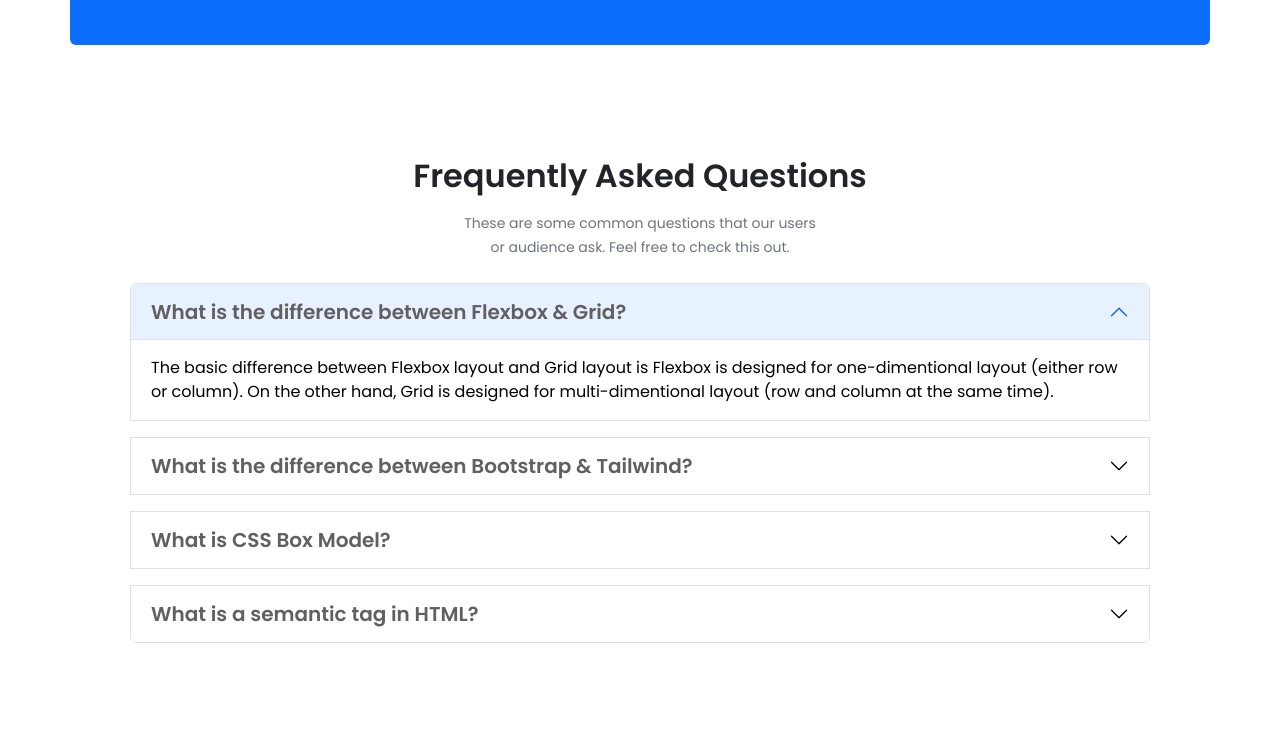
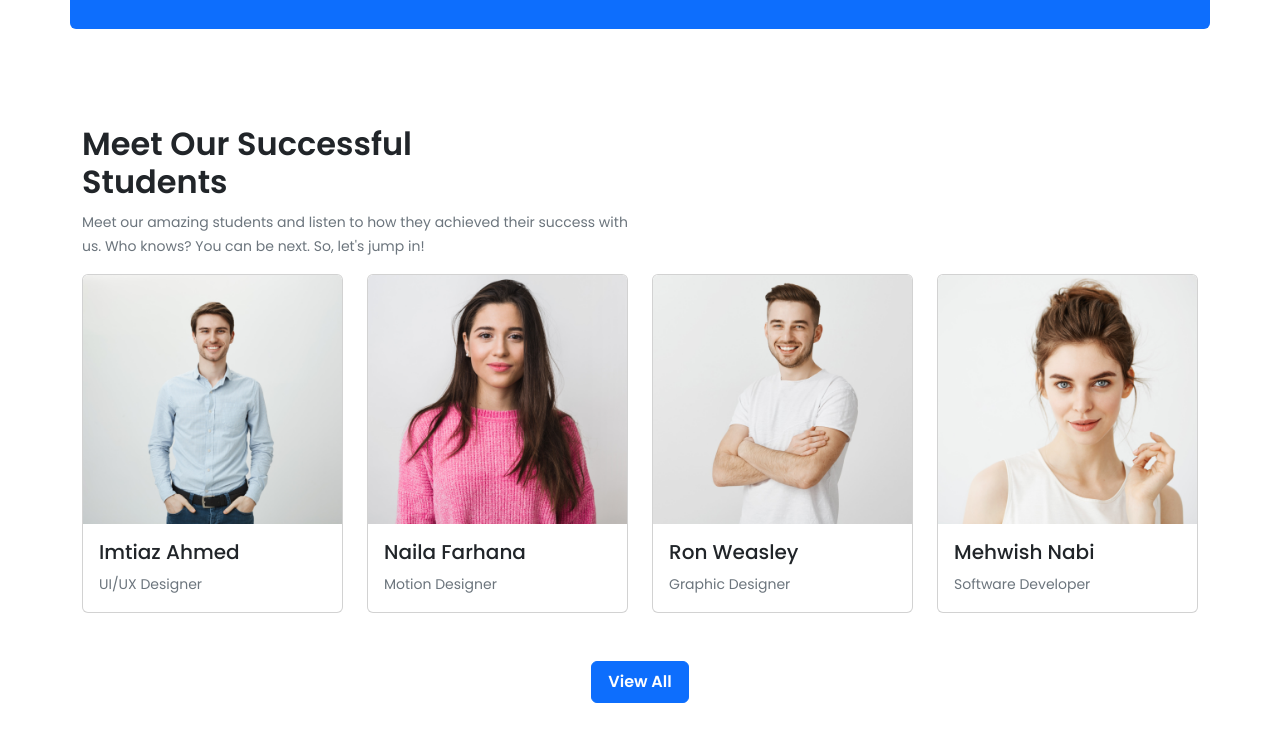
Before and after one commit to rakib099/edTech-website, a plain HTML site: page index.html in a window 1280 px wide. Shown: the part 2034-2776 px from the top of the page. Drawn offline with nearby package versions, Linux system fonts and the light colour scheme.

Commit message:
successful section added

```diff
--- a/css/style.css
+++ b/css/style.css
@@ -8,7 +8,7 @@ body {
 
 /* carousel */
 .carousel {
-    margin-bottom: 7rem;
+    margin-bottom: 6rem;
 }
 .carousel-item::before {
     content:"";
@@ -40,9 +40,23 @@ body {
 .modal-button:hover {
     background-color: rgb(255, 255, 255);
 }
+.modal-button:focus {
+    box-shadow: none;
+    background-color: #ffffff;
+}
 .modal-body p a {
     text-decoration: none;
 }
+.modal-footer .close-button:hover {
+    background-color: #F4F4F4;
+    color: blue;
+}
+
+/* Success Section */
+#sec-success {
+    margin-bottom: 6rem;
+}
+
 /* FAQ Section */
 #sec-faq {
     margin-bottom: 7.5rem;
--- a/index.html
+++ b/index.html
@@ -72,7 +72,7 @@
               <!-- Medium Device Title -->
               <h1 class="fw-semibold mb-md-4 mb-lg-5 d-none d-md-block d-lg-none">Fully-equipped Virtual Classrooms</h1>
               <!-- Smaller Device Title -->
-              <h5 class="fw-semibold mb-3 d-md-none">Get Started With Digital<br>Learning in a Fun Way</h5>
+              <h5 class="fw-semibold mb-3 d-md-none">Fully-equipped Virtual<br>Classrooms</h5>
               <p class="mb-lg-5 mb-md-4 d-none d-md-block">Elevate your learning experience on another level. Because learning not the old-fashioned stressful nowadays. Get connected with us and have the most fun & enjoyable way of learning.</p>
               <a href="#" class="btn btn-primary fw-semibold px-3 py-2 d-none d-md-inline">Get Started</a>
               <a href="#" class="btn btn-primary fs-6 fw-semibold px-2 d-md-none">Get Started</a>
@@ -84,7 +84,7 @@
               <h1 class="fw-semibold mb-md-4 mb-lg-5 d-none d-lg-block">Have The Power To Grow Your Career From Anywhere in The World</h1>
               <!-- Medium Device Title -->
               <h1 class="fw-semibold mb-md-4 mb-lg-5 d-none d-md-block d-lg-none">Grow Your Career From Anywhere in The World</h1>
-              <h5 class="fw-semibold mb-3 d-md-none">Get Started With Digital<br>Learning in a Fun Way</h5>
+              <h5 class="fw-semibold mb-3 d-md-none">Grow Your Career From<br>Anywhere in The World</h5>
               <p class="d-md-block d-none mb-lg-5 mb-md-4">You just need a computer and an internet connection to dive into our world of learning. We envision a world where anyone, anywhere has the power to transform their life through learning.</p>
               <a href="#" class="btn btn-primary fw-semibold px-3 py-2 d-none d-md-inline">Get Started</a>
               <a href="#" class="btn btn-primary fs-6 fw-semibold px-2 d-md-none">Get Started</a>
@@ -198,7 +198,7 @@
         <!-- <a href="#" class="btn btn-light px-3">Register Now</a> -->
 
         <!-- Button trigger modal -->
-        <button type="button" class="btn btn-light modal-button px-3 fw-bold text-primary" data-bs-toggle="modal" data-bs-target="#staticBackdrop">
+        <button type="button" class="btn btn-light modal-button px-4 py-2 fw-bold text-primary" data-bs-toggle="modal" data-bs-target="#staticBackdrop">
           Register Now
         </button>
 
@@ -215,12 +215,63 @@
                 <p>To enter our fun and digital world of learning, you must accept our <a href="#">Terms & Policy</a>.<br><br><span class="text-secondary">[Note: If you don't want to accept, please press the close button or click the cross button in the top right corner.]</span></p>
               </div>
               <div class="modal-footer">
-                <button type="button" class="btn btn-secondary" data-bs-dismiss="modal">Close</button>
-                <button type="button" class="btn btn-primary" data-bs-dismiss="modal">Accept</button>
+                <button type="button" class="btn btn-outline-primary close-button fw-semibold" data-bs-dismiss="modal">Close</button>
+                <button type="button" class="btn btn-primary fw-semibold" data-bs-dismiss="modal">Accept</button>
               </div>
             </div>
           </div>
         </div>
+      </div>
+    </section>
+
+    <!-- Successful Section -->
+    <section class="container" id="sec-success">
+      <div class="align-items-center align-items-md-start d-flex flex-column text-center text-md-start">
+        <h2 class="fw-bold mb-2">Meet Our Successful<br>Students</h2>
+        <p class="text-secondary w-50">
+          <small>Meet our amazing students and listen to how they achieved their success with us. Who knows? You can be next. So, let's jump in!</small>
+        </p>
+      </div>
+      <div class="profiles align-items-center d-flex flex-column">
+        <div class="row row-cols-1 row-cols-lg-4 row-cols-md-2 mb-4 mb-md-5 g-4">
+          <div class="col">
+            <div class="card">
+              <img src="images/student/student-1.png" alt="" class="card-img-top">
+              <div class="card-body">
+                <h5 class="card-title">Imtiaz Ahmed</h5>
+                <p class="card-text text-secondary fs-6"><small>UI/UX Designer</small></p>
+              </div>
+            </div>
+          </div>
+          <div class="col">
+            <div class="card">
+              <img src="images/student/student-2.png" alt="" class="card-img-top">
+              <div class="card-body">
+                <h5 class="card-title">Naila Farhana</h5>
+                <p class="card-text text-secondary fs-6"><small>Motion Designer</small></p>
+              </div>
+            </div>
+          </div>
+          <div class="col">
+            <div class="card">
+              <img src="images/student/student-3.png" alt="" class="card-img-top">
+              <div class="card-body">
+                <h5 class="card-title">Ron Weasley</h5>
+                <p class="card-text text-secondary fs-6"><small>Graphic Designer</small></p>
+              </div>
+            </div>
+          </div>
+          <div class="col">
+            <div class="card">
+              <img src="images/student/student-4.png" alt="" class="card-img-top">
+              <div class="card-body">
+                <h5 class="card-title">Mehwish Nabi</h5>
+                <p class="card-text text-secondary fs-6"><small>Software Developer</small></p>
+              </div>
+            </div>
+          </div>
+        </div>
+        <a href="#" class="btn btn-primary fw-semibold px-3 py-2">View All</a>
       </div>
     </section>
 
```
